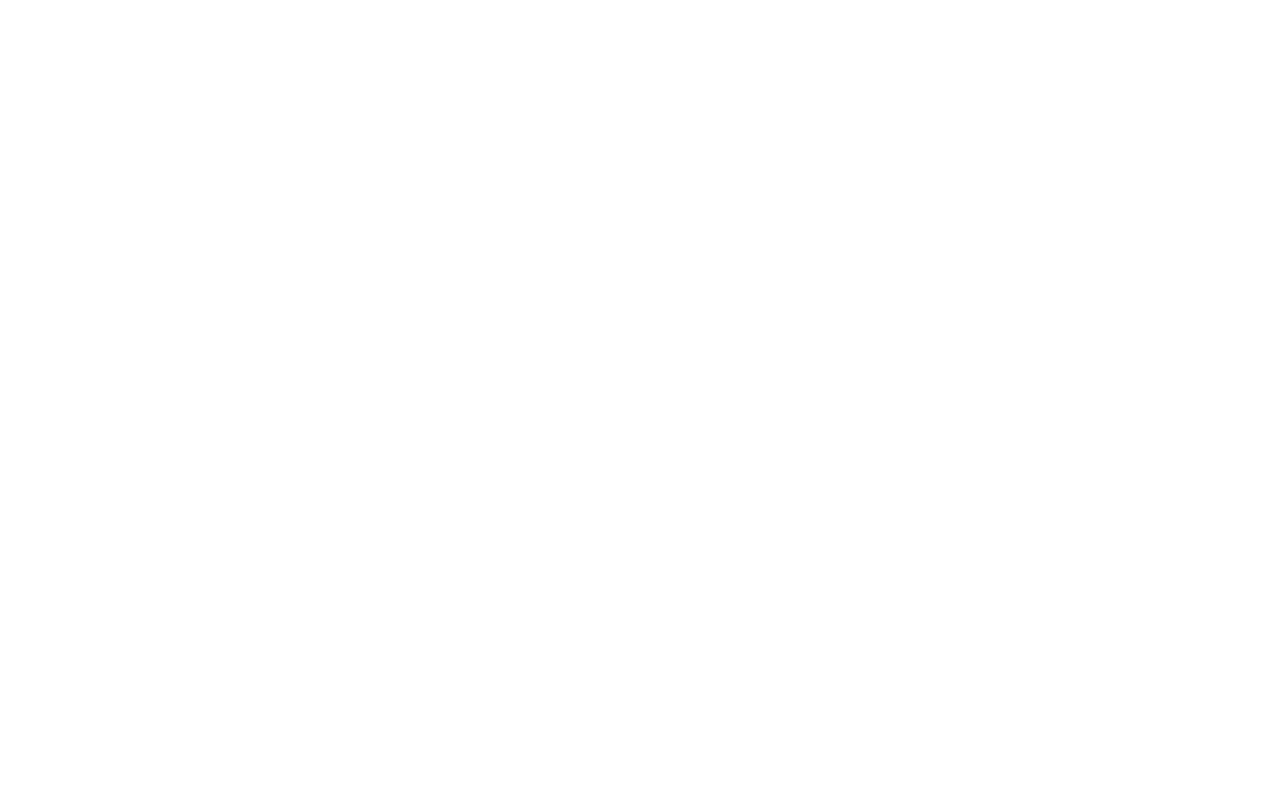
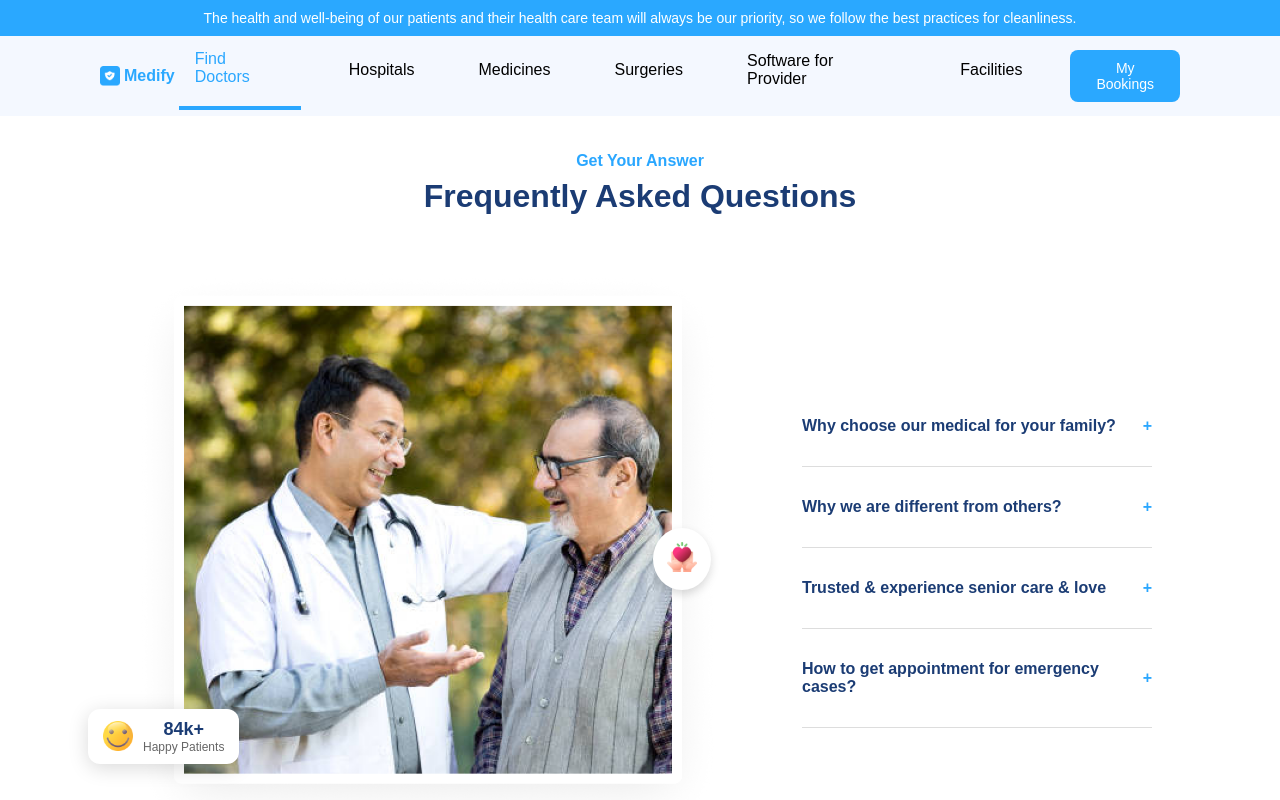
Before and after one commit to vivekreck/xmedify, a React (Vite) app: page /finddoctors in a window 1280 px wide. Before the commit this address had no page. Shown: the top 800 px of the page. Built offline with nearby package versions, Linux system fonts and the light colour scheme.

Commit message:
Navbar and routing setup for the Find Doctor page.

```diff
--- a/src/App.tsx
+++ b/src/App.tsx
@@ -1,11 +1,14 @@
 import { BrowserRouter, Routes, Route } from "react-router-dom";
 import Home from "./pages/Home";
+import { FindDoctors } from "./pages/FindDoctors";
 
 function App() {
   return (
     <BrowserRouter>
       <Routes>
         <Route path="/" element={<Home />} />
+        <Route path="/finddoctors" element={<FindDoctors />} />
+        <Route path="*" element={<Home />} />
       </Routes>
     </BrowserRouter>
   );
--- a/src/components/layout/Navbar.module.css
+++ b/src/components/layout/Navbar.module.css
@@ -52,9 +52,17 @@
   text-decoration: none;
   padding: 0.5rem 1rem;
   color: inherit;
-  transition: all 0.3s ease;
+  /* transition: all 0.3s ease; */
+  padding-bottom: 20px;
+  border-bottom: 4px solid;
+  border: hidden;
 }
 
 .navbarLink:hover {
-  color: #2aa8ff;
+  color: #2aa7ff;
 }
+
+.active .navbarLink {
+  color: #2aa7ff;
+  border-bottom: 4px solid;
+}
--- a/src/components/layout/Navbar.tsx
+++ b/src/components/layout/Navbar.tsx
@@ -2,47 +2,50 @@
 import logo from "../../assets/icons/logo.png";
 import { Button } from "../common/Button";
 import styles from "./Navbar.module.css";
+import { Link, useLocation } from "react-router-dom";
 
 export const Navbar: React.FC = () => {
+  const location = useLocation();
+
   return (
     <nav className={styles.navbar}>
       <div className={styles.navbarContainer}>
-        <a href="/" className={styles.navbarLogo}>
+        <Link to="/" className={styles.navbarLogo}>
           <img src={logo} alt="Logo" className={styles.logoImage} />
           <div className={styles.logoText}>Medify</div>
-        </a>
+        </Link>
         <ul className={styles.navbarMenu}>
-          <li className={styles.navbarItem}>
-            <a href="/" className={styles.navbarLink}>
+          <li className={`${styles.navbarItem} ${location.pathname === "/finddoctors" ? styles.active : ""}`}>
+            <Link to="/finddoctors" className={styles.navbarLink}>
               Find Doctors
-            </a>
+            </Link>
           </li>
-          <li className={styles.navbarItem}>
-            <a href="/" className={styles.navbarLink}>
+          <li className={`${styles.navbarItem} ${location.pathname === "/hospitals" ? styles.active : ""}`}>
+            <Link to="/hospitals" className={styles.navbarLink}>
               Hospitals
-            </a>
+            </Link>
           </li>
-          <li className={styles.navbarItem}>
-            <a href="/" className={styles.navbarLink}>
+          <li className={`${styles.navbarItem} ${location.pathname === "/medicines" ? styles.active : ""}`}>
+            <Link to="/medicines" className={styles.navbarLink}>
               Medicines
-            </a>
+            </Link>
           </li>
-          <li className={styles.navbarItem}>
-            <a href="/" className={styles.navbarLink}>
+          <li className={`${styles.navbarItem} ${location.pathname === "/surgeries" ? styles.active : ""}`}>
+            <Link to="/surgeries" className={styles.navbarLink}>
               Surgeries
-            </a>
+            </Link>
           </li>
-          <li className={styles.navbarItem}>
-            <a href="/" className={styles.navbarLink}>
+          <li className={`${styles.navbarItem} ${location.pathname === "/software" ? styles.active : ""}`}>
+            <Link to="/software" className={styles.navbarLink}>
               Software for Provider
-            </a>
+            </Link>
           </li>
-          <li className={styles.navbarItem}>
-            <a href="/" className={styles.navbarLink}>
+          <li className={`${styles.navbarItem} ${location.pathname === "/facilities" ? styles.active : ""}`}>
+            <Link to="/facilities" className={styles.navbarLink}>
               Facilities
-            </a>
+            </Link>
           </li>
-          <li className={styles.navbarItem}>
+          <li className={`${styles.navbarItem} ${location.pathname === "/" ? styles.active : ""}`}>
             <Button>My Bookings</Button>
           </li>
         </ul>
--- /dev/null
+++ b/src/pages/FindDoctors.tsx
@@ -0,0 +1,15 @@
+import { CTASection } from "../components/features/Home/CTASection";
+import { FAQSection } from "../components/features/Home/FAQSection";
+import Footer from "../components/layout/Footer";
+import { Header } from "../components/layout/Header";
+
+export const FindDoctors = () => {
+  return (
+    <div>
+      <Header />
+      <FAQSection />
+      <CTASection />
+      <Footer />
+    </div>
+  );
+};
```
